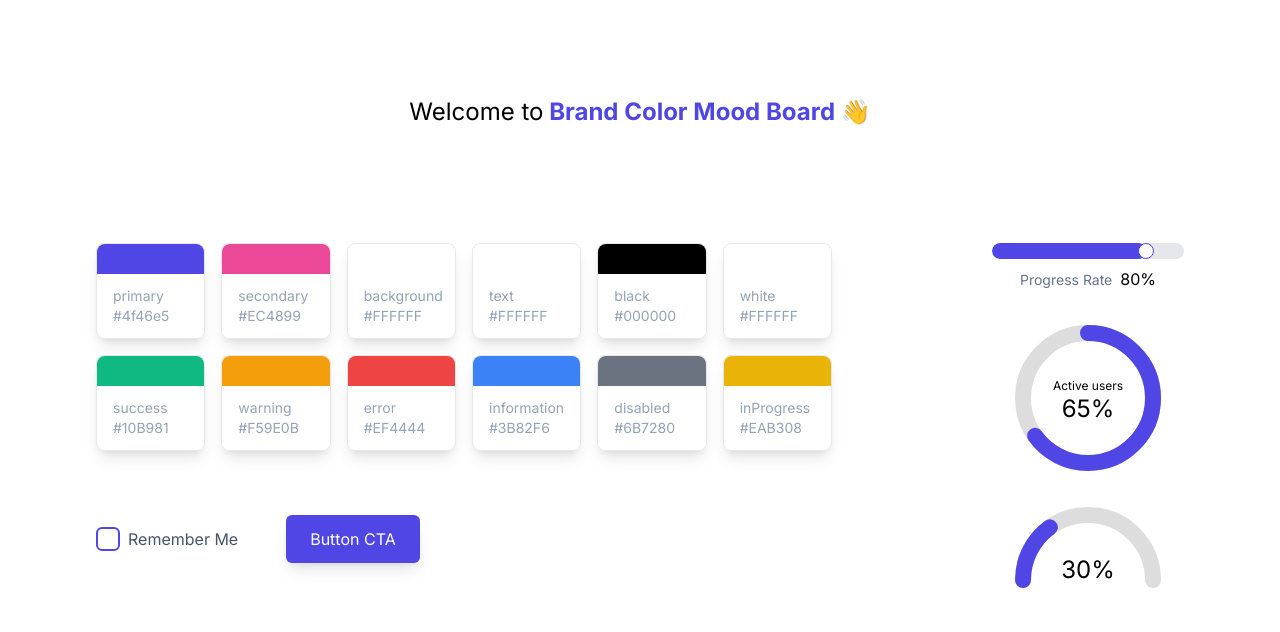
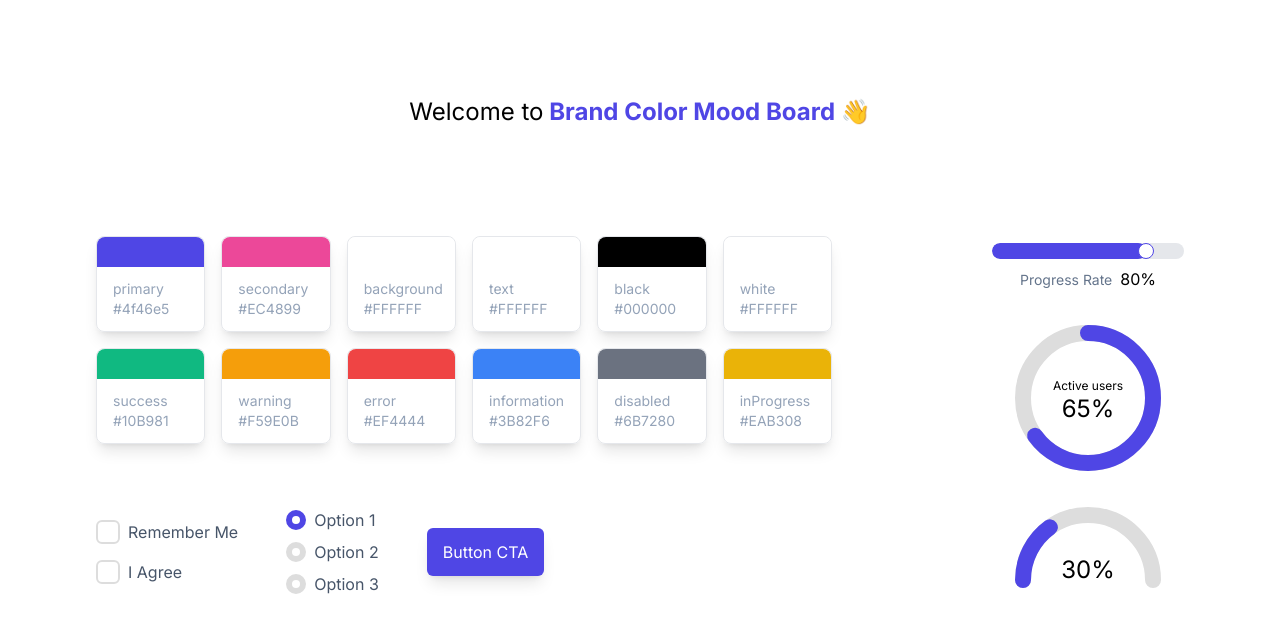
Before and after one commit to MincheolC/concept-principle, a Next.js app in the folder themes/: page / in a window 1280 px wide. Shown: the top 632 px of the page. Built offline with nearby package versions, Linux system fonts and the light colour scheme.

Commit message:
themes: Radio Buttons 추가

```diff
--- a/themes/app/page.tsx
+++ b/themes/app/page.tsx
@@ -3,7 +3,7 @@
 import { useContext } from "react";
 import { ThemeProvider, ThemeContext } from "@/stores/context";
 import { defaultTheme } from "@/styles/themes";
-import { Button } from "@/components/Button";
+import { Button, RadioButton } from "@/components/Button";
 import { CheckBox } from "@/components/Input";
 import PaletteCardList from "@/components/PaletteCardList";
 import { LinearProgressBar, DonutProgressBar, SemiDonutProgressBar } from "@/components/ProgressBar";
@@ -26,8 +26,12 @@ export default function Home() {
         <section className="flex">
           <div className="flex flex-col gap-16">
             <PaletteCardList />
-            <div className="flex gap-12">
-              <CheckBox label="Remember Me" />
+            <div className="flex items-center gap-12">
+              <div className="flex flex-col space-y-4">
+                <CheckBox label="Remember Me" />
+                <CheckBox label="I Agree" />
+              </div>
+              <RadioButton options={["Option 1", "Option 2", "Option 3"]} />
               <Button label="Button CTA" />
             </div>
           </div>
--- a/themes/components/Button/Button.tsx
+++ b/themes/components/Button/Button.tsx
@@ -23,7 +23,7 @@ export default function Button({ label, ...props }: ButtonProps) {
   const themeColors = themeContext.colors;
 
   return (
-    <StyledButton theme={themeColors} className="px-6 py-3 rounded-md shadow-lg" {...props}>
+    <StyledButton theme={themeColors} className="px-4 py-3 h-12 rounded-md shadow-lg" {...props}>
       {label}
     </StyledButton>
   );
--- /dev/null
+++ b/themes/components/Button/RadioButton.tsx
@@ -0,0 +1,45 @@
+import { useContext, useState } from "react";
+import { ThemeContext } from "@/stores/context";
+import styled from "styled-components";
+import { Theme } from "@/types";
+
+interface CheckboxStyleProps {
+  checked: boolean;
+  xTheme: Theme;
+}
+
+const StyledRadio = styled.div<CheckboxStyleProps>`
+  border-color: ${(props) => (props.checked ? props.xTheme.colors.primary : "#ddd")};
+  transition: background-color 0.2s;
+  &:hover {
+    border-color: ${(props) => props.xTheme.colors.primary};
+  }
+`;
+
+export default function RadioButtons({ options }: { options: string[] }) {
+  const [selectedOption, setSelectedOption] = useState<string>(options[0]);
+  const themeContext = useContext(ThemeContext);
+
+  const handleChange = (value: string) => {
+    console.log(value);
+    setSelectedOption(value);
+  };
+
+  return (
+    <div className="flex flex-col justify-center items-start space-y-2">
+      {options.map((option, index) => (
+        <label key={index} className="flex items-center space-x-2 cursor-pointer">
+          <StyledRadio
+            className="w-5 h-5 rounded-full border-[6px]"
+            xTheme={themeContext}
+            checked={selectedOption === option}
+            onClick={() => handleChange(option)}
+            role="radio"
+            aria-checked={selectedOption === option}
+          />
+          <span className="text-slate-600">{option}</span>
+        </label>
+      ))}
+    </div>
+  );
+}
--- a/themes/components/Button/index.tsx
+++ b/themes/components/Button/index.tsx
@@ -1 +1,2 @@
 export { default as Button } from "./Button";
+export { default as RadioButton } from "./RadioButton";
--- a/themes/components/Input/CheckBox.tsx
+++ b/themes/components/Input/CheckBox.tsx
@@ -3,17 +3,15 @@
 import { useContext, useState } from "react";
 import { ThemeContext } from "@/stores/context";
 import styled from "styled-components";
+import { Theme } from "@/types";
 
 interface CheckboxProps {
   label: string;
 }
 
 interface CheckboxStyleProps {
-  isChecked: boolean;
-  themeColors: {
-    primary: string;
-    white: string;
-  };
+  checked: boolean;
+  xTheme: Theme;
 }
 
 interface CheckIconProps {
@@ -22,8 +20,8 @@ interface CheckIconProps {
 }
 
 const StyledCheckBox = styled.div<CheckboxStyleProps>`
-  border: 2px solid ${(props) => (props.isChecked ? props.themeColors.primary : props.themeColors.primary)};
-  background-color: ${(props) => (props.isChecked ? props.themeColors.primary : props.themeColors.white)};
+  border: 2px solid ${(props) => (props.checked ? props.xTheme.colors.primary : "#ddd")};
+  background-color: ${(props) => (props.checked ? props.xTheme.colors.primary : props.xTheme.colors.white)};
 `;
 
 const CheckIcon: React.FC<CheckIconProps> = ({ size = 24, color = "#FFFFFF" }) => {
@@ -45,7 +43,6 @@ const CheckIcon: React.FC<CheckIconProps> = ({ size = 24, color = "#FFFFFF" }) =
 export default function CheckBox({ label }: CheckboxProps) {
   const [isChecked, setIsChecked] = useState(false);
   const themeContext = useContext(ThemeContext);
-  const themeColors = themeContext.colors;
 
   const toggleCheckbox = () => {
     setIsChecked(!isChecked);
@@ -55,8 +52,8 @@ export default function CheckBox({ label }: CheckboxProps) {
     <div className="flex items-center cursor-pointer" onClick={toggleCheckbox}>
       <StyledCheckBox
         className={`w-6 h-6 p-1 flex justify-center items-center mr-2 border-2 rounded-md`}
-        isChecked={isChecked}
-        themeColors={themeColors}
+        checked={isChecked}
+        xTheme={themeContext}
       >
         {isChecked && <CheckIcon />}
       </StyledCheckBox>
```
